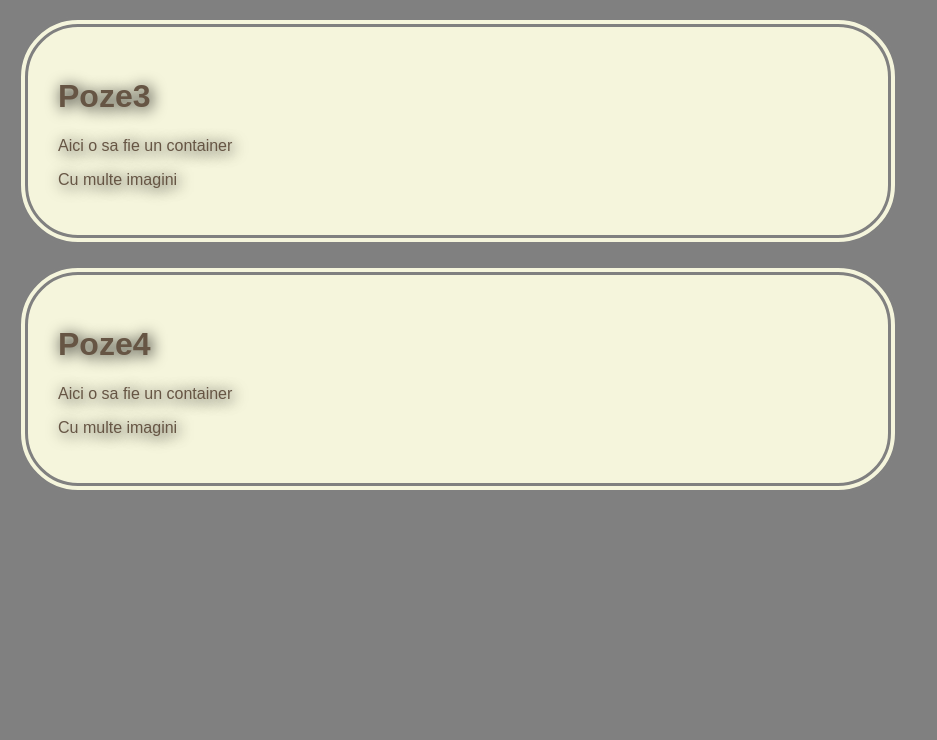
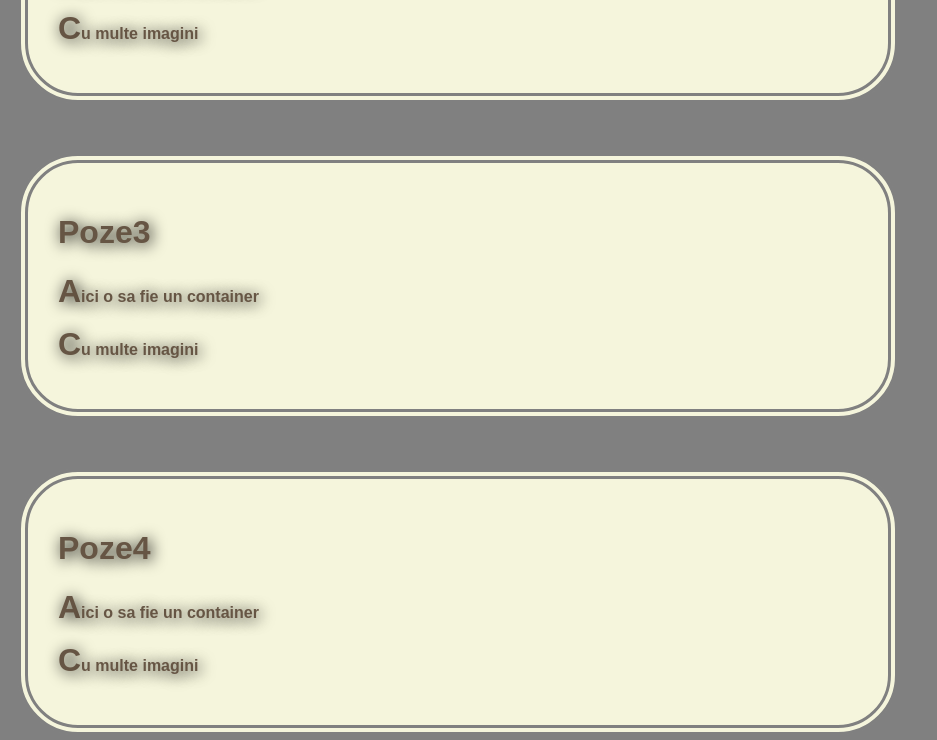
Before and after one commit to danieldumitru77/teme_curs_php, a plain HTML site: page tema_css_pregatirea1/index.html in a window 1280 px wide. Shown: the part 645-1385 px from the top of the page, without its empty margins (0-937 px from the left). Before the commit the page ends 1158 px from the top, so only its background shows below. Drawn offline with Linux system fonts and the light colour scheme.

Commit message:
paragraph first letter

```diff
--- a/tema_css_pregatirea1/style.css
+++ b/tema_css_pregatirea1/style.css
@@ -3,6 +3,14 @@ body{
     color: #665544;
     padding:10px;
     background-color:gray;
+
+}
+
+p:first-letter{
+    font-size:200%;
+}
+p::first-line{
+    font-weight: bold;
 
 }
 h2{
@@ -16,9 +24,8 @@ h2{
 
 }
 #container div{
-    position:relativee;
-    left: 10px;
-
+    position:relative;
+    display:block;
     background-color: beige;
     border : 10px double gray;
     border-radius:60px ;
@@ -26,7 +33,9 @@ h2{
     text-shadow: 2px 2px 15px black;
     width:800px;
     padding: 30px;
-    margin-right: 20px;
-    margin-bottom: 20px;
+    margin-right: 50px;
+    margin-bottom: 50px;
     float:left;
+
+
 }
```
